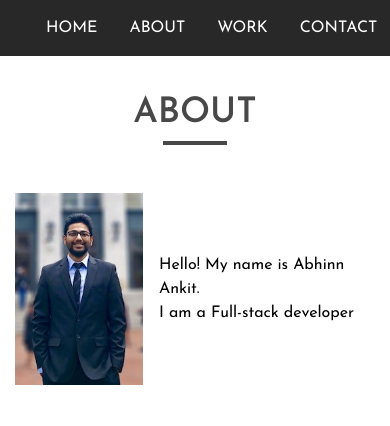
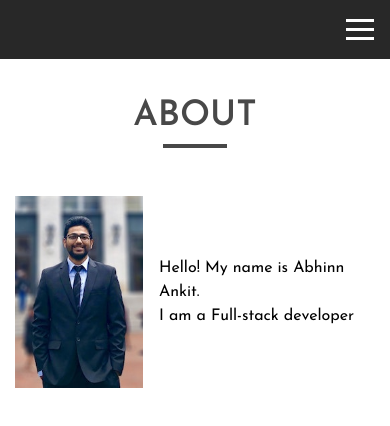
Before and after one commit to abhinnankit/abhinnankit.github.io, a React (Create React App) app: page / in a window 390 px wide. Shown: the top 426 px of the page. Built offline with nearby package versions, Linux system fonts and the light colour scheme.

Commit message:
Add hamburger menu

```diff
--- a/src/components/About/AboutMe/AboutMe.tsx
+++ b/src/components/About/AboutMe/AboutMe.tsx
@@ -7,7 +7,7 @@ const aboutMe = () => {
         <React.Fragment>
             <img src={myImage} alt={'Abhinn Ankit'} className={classes.img} />
             <article className={classes.article}>
-                Hello! My name is Abhinn Ankit.
+                <p>Hello! My name is Abhinn Ankit.</p>
                 <p>I am a Full-stack developer</p>
             </article>
         </React.Fragment>
--- a/src/components/Header/Header.tsx
+++ b/src/components/Header/Header.tsx
@@ -1,14 +1,21 @@
 import React from 'react';
 import NavigationList from './NavigationList/NavigationList';
 import classes from './Header.module.scss';
+import Row from '../../hoc/Row/Row';
+import HamburgerMenu from '../UI/HamburgerMenu/HamburgerMenu';
 
 const header = props => {
     const headerClass = [classes.Header, 'container-fluid'];
     return (
         <header className={headerClass.join(' ')}>
-            <nav className={'container'}>
-                <NavigationList />
-            </nav>
+            <Row>
+                <nav className={'container'}>
+                    <Row style={{ flexDirection: 'column' }}>
+                        <HamburgerMenu />
+                        <NavigationList />
+                    </Row>
+                </nav>
+            </Row>
         </header>
     );
 };
--- a/src/components/Header/NavigationList/NavigationList.module.scss
+++ b/src/components/Header/NavigationList/NavigationList.module.scss
@@ -1,5 +1,11 @@
 .NavigationList {
-    display: flex;
+    display: none;
     list-style-type: none;
     padding: 0;
 }
+
+@media (min-width: 576px) {
+    .NavigationList {
+        display: flex;
+    }
+}
--- /dev/null
+++ b/src/components/UI/HamburgerMenu/HamburgerMenu.module.scss
@@ -0,0 +1,21 @@
+.bar {
+    width: 28px;
+    height: 3px;
+    background-color: #fff;
+    margin: 3px 0;
+}
+
+.HamburgerMenu {
+    display: flex;
+    justify-content: center;
+    align-items: center;
+    flex-direction: column;
+    padding: 0.5em;
+    margin: 0.5em 0.5em 0.5em auto;
+}
+
+@media (min-width: 576px) {
+    .HamburgerMenu {
+        display: none;
+    }
+}
--- /dev/null
+++ b/src/components/UI/HamburgerMenu/HamburgerMenu.tsx
@@ -0,0 +1,14 @@
+import React from 'react';
+import classes from './HamburgerMenu.module.scss';
+
+const hamburgerMenu = () => {
+    return (
+        <div className={classes.HamburgerMenu}>
+            <div className={classes.bar} />
+            <div className={classes.bar} />
+            <div className={classes.bar} />
+        </div>
+    );
+};
+
+export default hamburgerMenu;
```
Also changed, not shown: src/assets/images/sjanasjncpascmxan.jpg.
